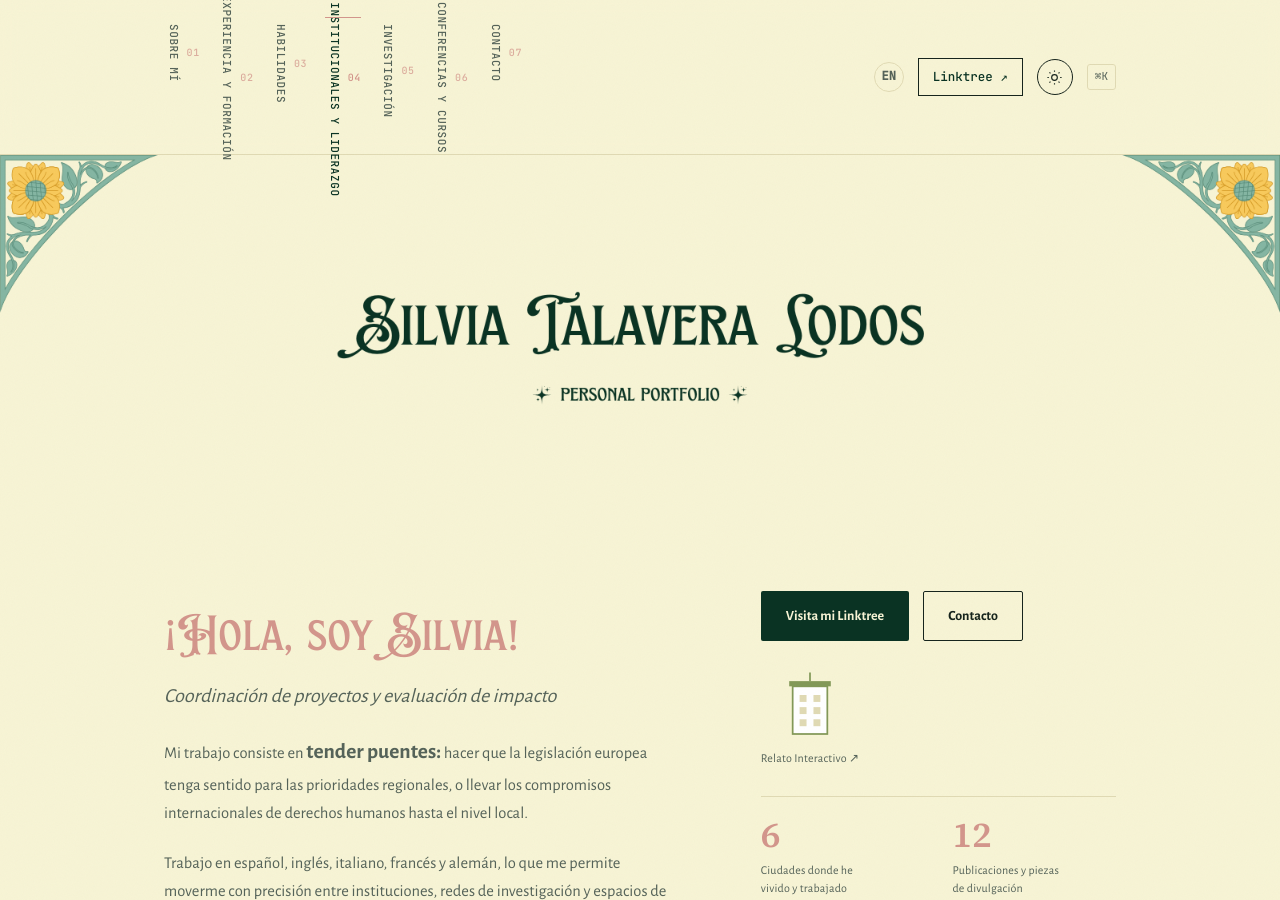
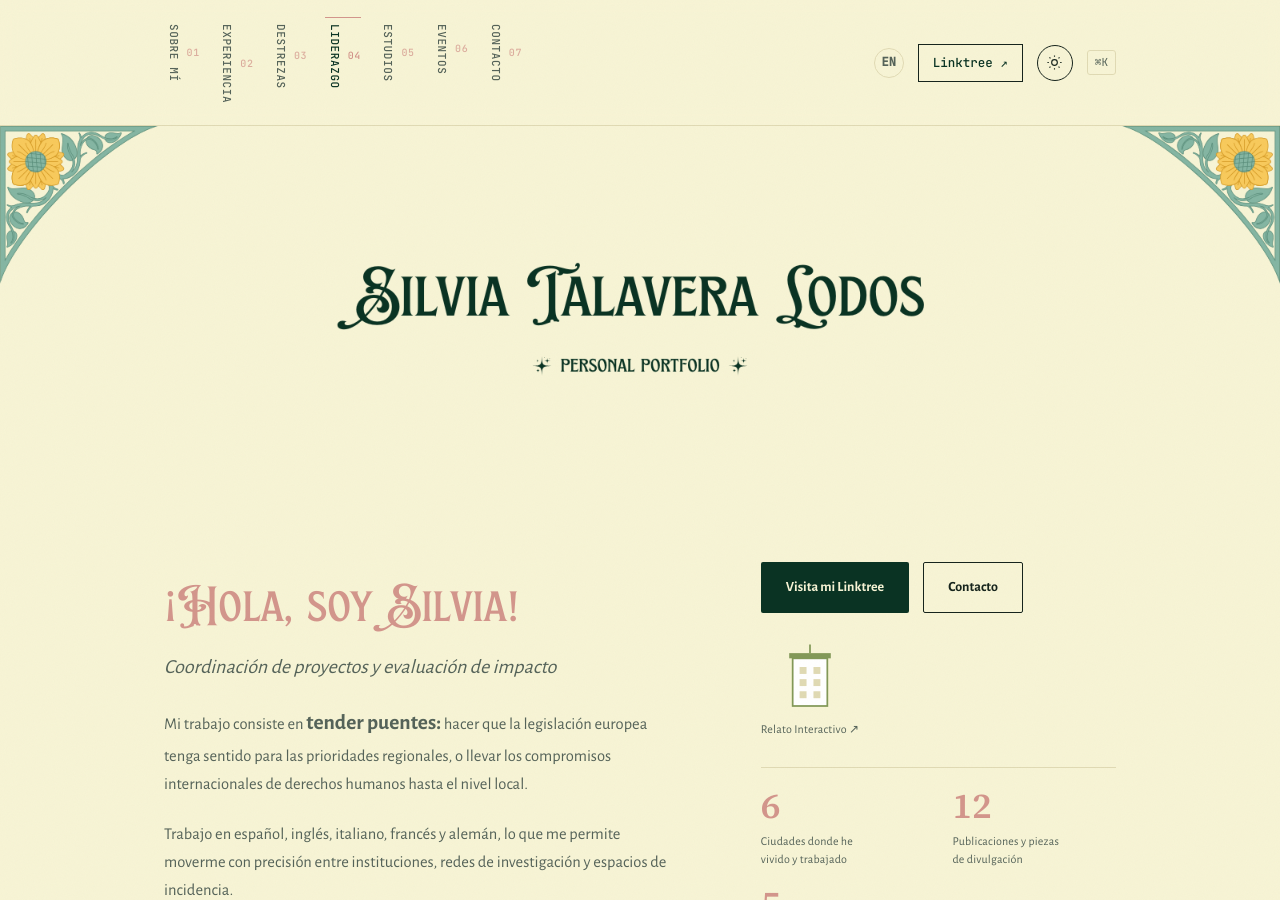
Before and after one commit to stalaveralodos-ux/s.talaveralodos, a Jekyll site: the page built from consultancy.html, in a window 1280 px wide and 900 px high. Built offline with Jekyll 4.4.1, drawn with Linux system fonts in a browser that asks for light colours.

Commit message:
Update navigation links in base-es.html

```diff
--- a/_layouts/base-es.html
+++ b/_layouts/base-es.html
@@ -21,11 +21,11 @@
   <div class="topbar-inner">
     <nav class="topnav">
       <a href="#top">Sobre mí</a>
-      <a href="#experience">Experiencia y Formación</a>
-      <a href="#research-methods">Habilidades</a>
-      <a href="#leadership">Roles Institucionales y Liderazgo</a>
-      <a href="#publications">Investigación</a>
-      <a href="#conferences">Conferencias y Cursos</a>
+      <a href="#experience">Experiencia</a>
+      <a href="#research-methods">Destrezas</a>
+      <a href="#leadership">Liderazgo</a>
+      <a href="#publications">Estudios</a>
+      <a href="#conferences">Eventos</a>
       <a href="#contact">Contacto</a>
     </nav>
     <div class="topbar-actions">
```
